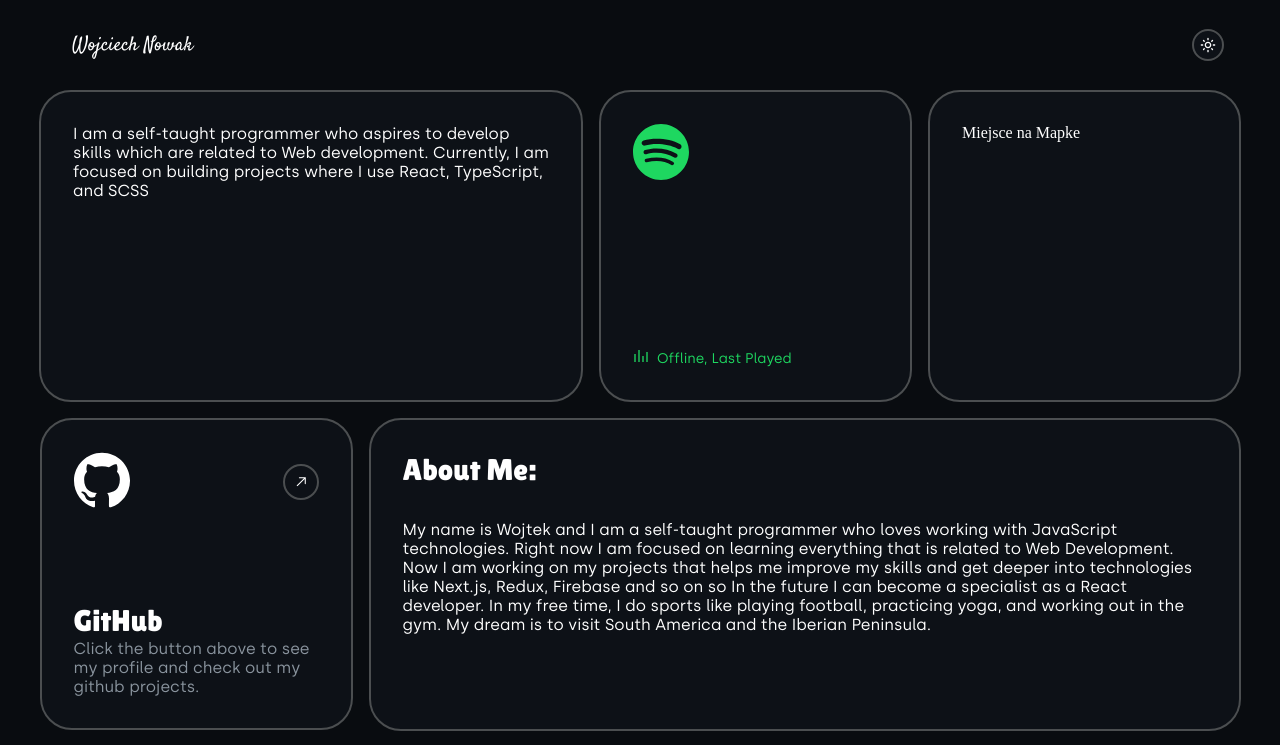
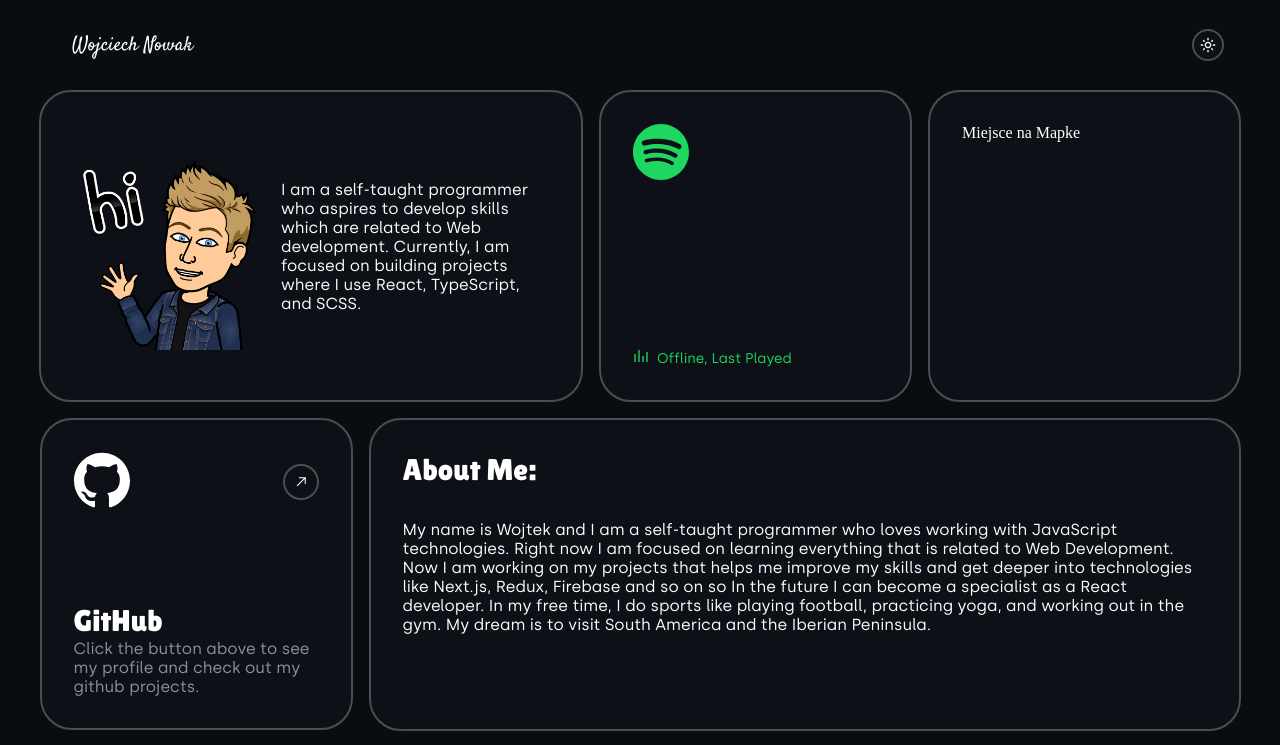
Before and after one commit to Novacci/about-me, a React (Create React App) app: page / in a window 1280 px wide. Shown: the top 745 px of the page. Built offline with nearby package versions, Linux system fonts and the light colour scheme; no server answers.

Commit message:
added my bitmoji image in about-me section

```diff
--- a/src/Main/Main.module.scss
+++ b/src/Main/Main.module.scss
@@ -58,10 +58,17 @@ $font-dark: rgb(138, 148, 158);
 
 .about-me-container {
   @extend .containter;
+  display: flex;
+  align-items: center;
   width: 476px;
   height: 244px;
   span {
     font-family: 'Silka';
+  }
+  .my-image-style {
+    border-radius: 1rem;
+    height: 13rem;
+    width: 13rem;
   }
 }
 
--- a/src/Main/Main.tsx
+++ b/src/Main/Main.tsx
@@ -1,6 +1,6 @@
 import queryString from 'query-string';
 import { Buffer } from 'buffer';
-import React from 'react';
+import MyImage from '../hi.png';
 import { useState, useEffect } from 'react';
 import styles from './Main.module.scss';
 import { GithubIcon } from '../Icons/GithubIcon';
@@ -126,10 +126,15 @@ const Main = () => {
     <>
       <div className={styles['flex-position']}>
         <div className={styles['about-me-container']}>
+          <img
+            className={styles['my-image-style']}
+            src={MyImage}
+            alt="My Image"
+          ></img>
           <span>
             I am a self-taught programmer who aspires to develop skills which
             are related to Web development. Currently, I am focused on building
-            projects where I use React, TypeScript, and SCSS
+            projects where I use React, TypeScript, and SCSS.
           </span>
         </div>
         <div
```
Also changed, not shown: src/hi.png (added).
